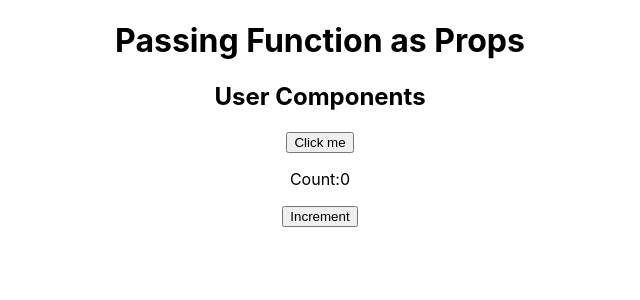
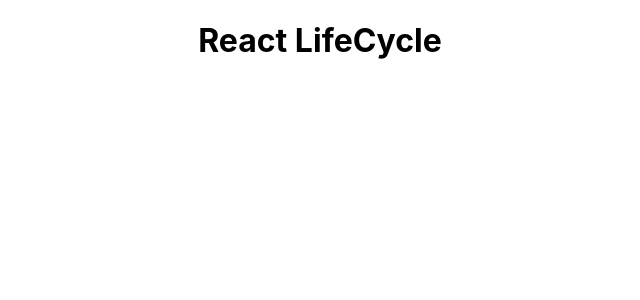
Before and after one commit to jigneshgit935/Learn_react_basic_to_advance, a React (Create React App) app: page / in a window 1280 px wide. Shown: the top 300 px of the page, without its empty margins (320-960 px from the left). Built offline with nearby package versions, Linux system fonts and the light colour scheme.

Commit message:
contructor method

```diff
--- a/src/App.js
+++ b/src/App.js
@@ -1,30 +1,20 @@
-import React, { useState } from 'react';
+import React, { Component } from 'react';
 import './App.css';
-import User from './User';
 
-const App = () => {
-  // example 1
-  const buttonClick = () => {
-    console.log('Button Clicked');
-  };
-
-  // example2
-  const [count, setCount] = useState(0);
-
-  const incrementCount = () => {
-    setCount(count + 1);
-  };
-
-  return (
-    <div className="App">
-      <h1>Passing Function as Props</h1>
-      <User
-        buttonClick={buttonClick}
-        count={count}
-        incrementCount={incrementCount}
-      />
-    </div>
-  );
-};
+class App extends Component {
+  // example1
+  constructor() {
+    super();
+    console.log('Contructor is called');
+  }
+  render() {
+    console.log('Render is called');
+    return (
+      <div className="App">
+        <h1>React LifeCycle</h1>
+      </div>
+    );
+  }
+}
 
 export default App;
--- a/src/User.jsx
+++ /dev/null
@@ -1,19 +0,0 @@
-import React from 'react';
-
-const User = (props) => {
-  console.log(props);
-  return (
-    <>
-      <h2>User Components</h2>
-
-      {/* example 1 */}
-      <button onClick={props.buttonClick}>Click me</button>
-
-      {/* example2 */}
-      <p>Count:{props.count}</p>
-      <button onClick={props.incrementCount}>Increment</button>
-    </>
-  );
-};
-
-export default User;
```
